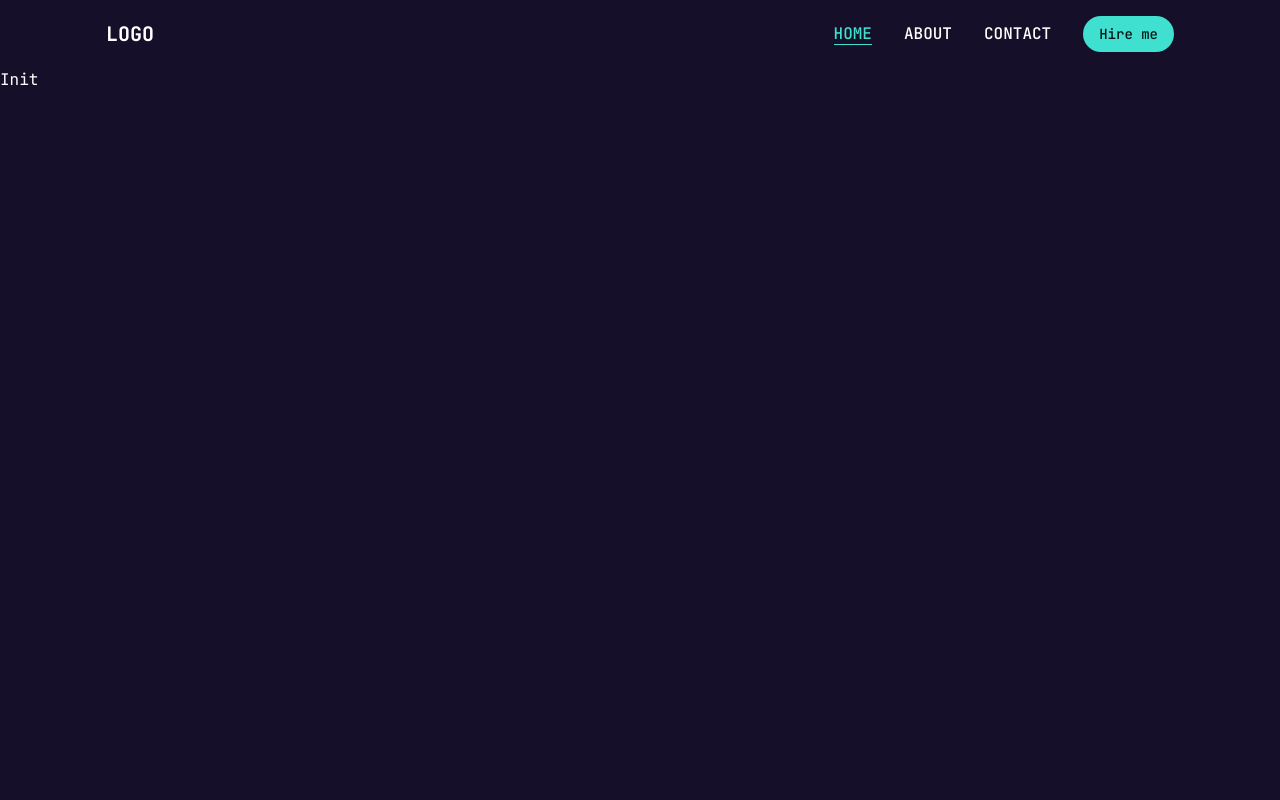
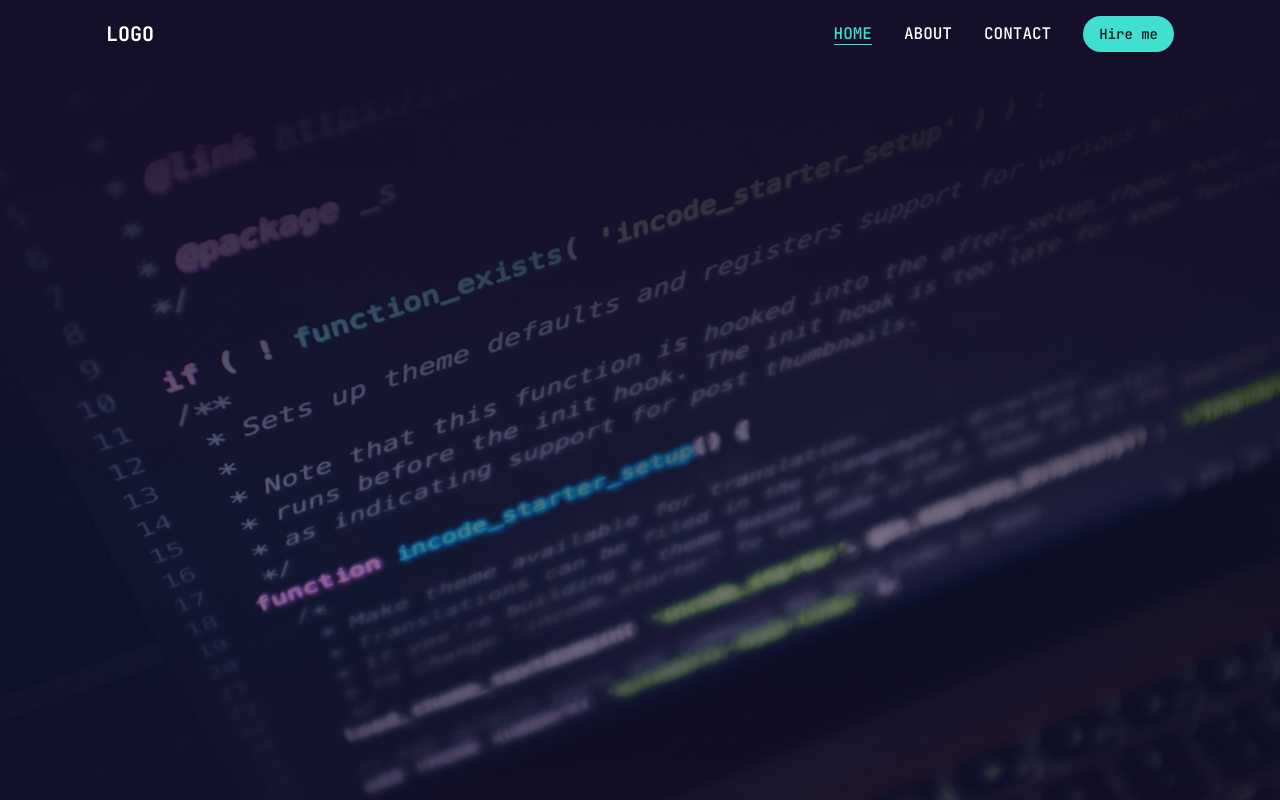
Before and after one commit to filiptunguz/portfolio, a Next.js app: page / in a window 1280 px wide. Shown: the top 800 px of the page. Built offline with nearby package versions, Linux system fonts and the light colour scheme.

Commit message:
first section and background

```diff
--- /dev/null
+++ b/src/app/(base)/_components/heading-section.tsx
@@ -0,0 +1,10 @@
+import Image from 'next/image';
+
+export default function HeadingSection() {
+	return (
+		<section className="relative h-[1000px]">
+			<Image src="/coding-background.jpg" alt="Coding Background" fill className="object-cover" />
+			<div className="absolute top-0 left-0 size-full bg-gradient-to-b from-background via-background/50 to-background" />
+		</section>
+	);
+}
--- a/src/app/(base)/page.tsx
+++ b/src/app/(base)/page.tsx
@@ -1,3 +1,9 @@
+import HeadingSection from '@/app/(base)/_components/heading-section';
+
 export default function Home() {
-	return <p>Init</p>;
+	return (
+		<main>
+			<HeadingSection />
+		</main>
+	);
 }
```
Also changed, not shown: public/coding-background.jpg (added).
